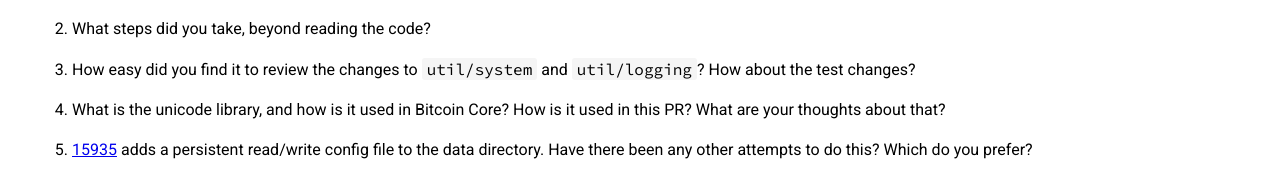
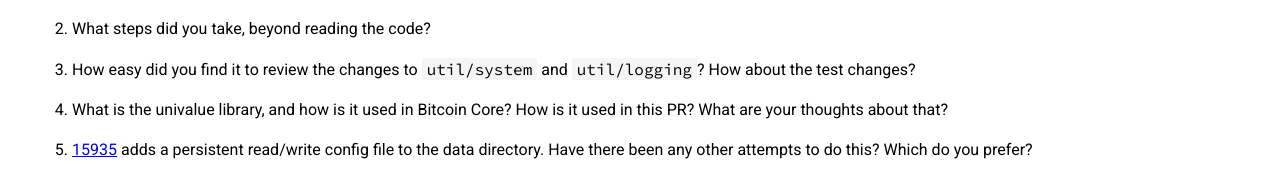
Before and after one commit to bitcoin-core-review-club/website, a Jekyll site: the page built from _posts/2019-10-23-#15934.md, in a window 1280 px wide. Shown: the part 989-1164 px from the top of the page. Built offline with Jekyll 4.4.1, drawn with Linux system fonts in a browser that asks for light colours; nearby versions of some CDN libraries.

Commit message:
minor fix to n15934

```diff
--- a/_posts/2019-10-23-#15934.md
+++ b/_posts/2019-10-23-#15934.md
@@ -57,7 +57,7 @@
 3. How easy did you find it to review the changes to `util/system` and
   `util/logging`? How about the test changes?
 
-4. What is the unicode library, and how is it used in Bitcoin Core? How is it
+4. What is the univalue library, and how is it used in Bitcoin Core? How is it
   used in this PR? What are your thoughts about that?
 
 5. [15935](https://github.com/bitcoin/bitcoin/pull/15935) adds a persistent
```
